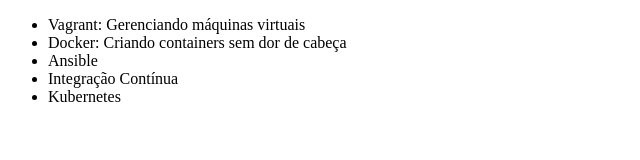
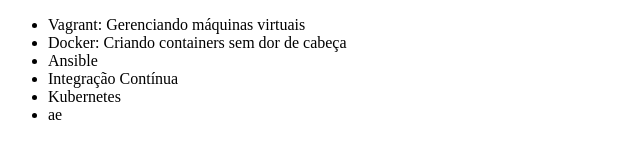
Before and after one commit to ddcsilva/teste, a plain HTML site: page index.html in a window 1280 px wide. Shown: the full height of the page, 0-640 px from the left. Drawn offline with Linux system fonts and the light colour scheme.

Commit message:
Alterando o código

```diff
--- a/index.html
+++ b/index.html
@@ -11,6 +11,7 @@
         <li>Ansible</li>
         <li>Integração Contínua</li>
 		<li>Kubernetes</li>
+		<li>ae</li>
     </ul>
 </body>
 </html>
```
